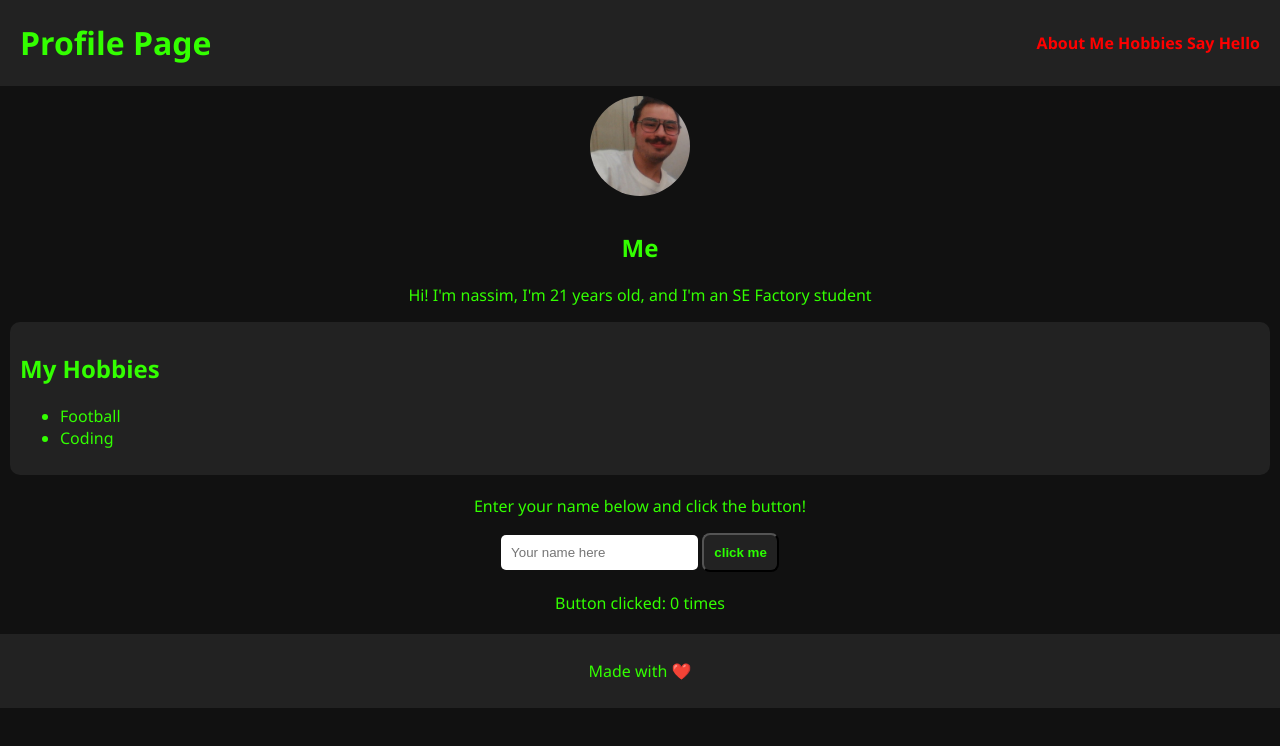
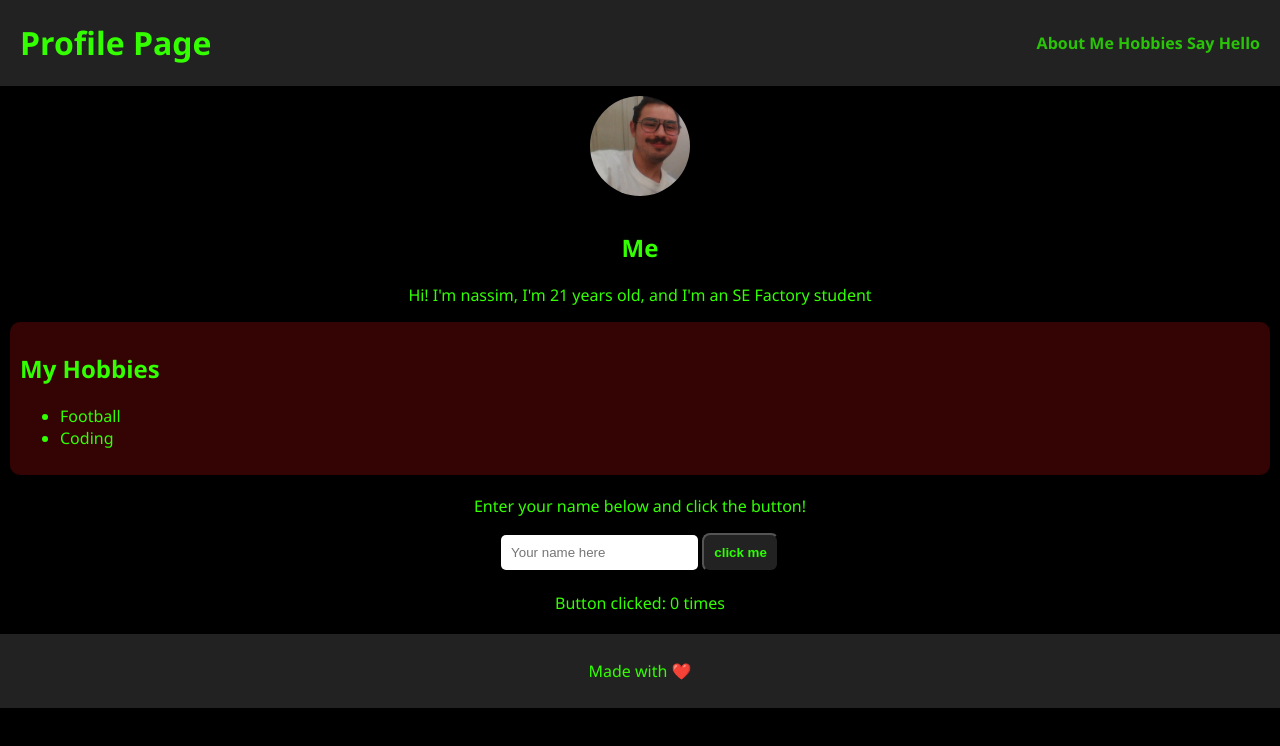
Before and after one commit to halabi29/wed-fds, a plain HTML site: page f_web/index.html in a window 1280 px wide. Drawn offline with Linux system fonts and the light colour scheme.

Commit message:
Update style.css

```diff
--- a/f_web/style.css
+++ b/f_web/style.css
@@ -1,7 +1,7 @@
 body {
     font-family: Segoe UI;
     margin: 0;
-    background-color: #111;
+    background-color: #000000;
     color: rgb(51, 255, 0);
 }
 
@@ -18,16 +18,16 @@ nav li {
 }
 
 nav a {
-    color: rgb(255, 0, 0);
+    color: rgb(41, 196, 7);
     text-decoration: none;
     font-weight: bold;
 }
 
 nav a:hover {
     background-color: #111;
-    padding: 5px;
-    border-radius: 5px;
-    border: 1px solid rgb(255, 0, 0);
+    padding: 50px;
+    border-radius: 50px;
+    border: 1px solid rgba(71, 210, 2, 0.547);
 }
 
 .profile {
@@ -43,7 +43,7 @@ nav a:hover {
 }
 
 #hobbies {
-    background-color: #222;
+    background-color: #6d07077a;
     padding: 10px;
     margin: 10px;
     border-radius: 10px;
@@ -79,7 +79,7 @@ button:hover {
 }
 
 button:active {
-    background-color: rgb(255, 0, 0);
+    background-color: rgb(0, 215, 36);
 }
 
 #output {
```
